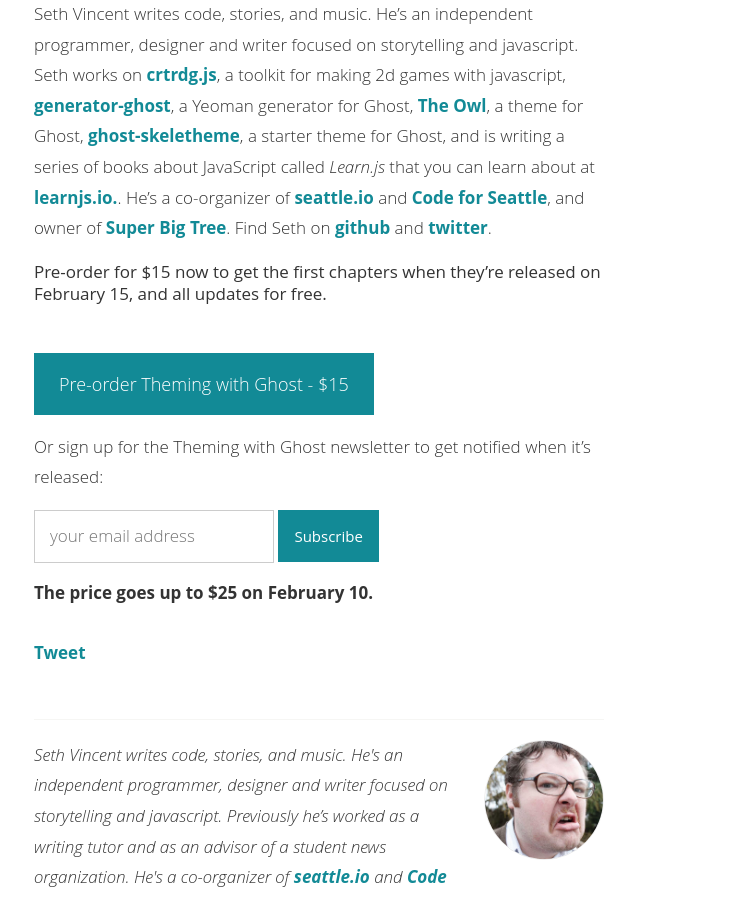
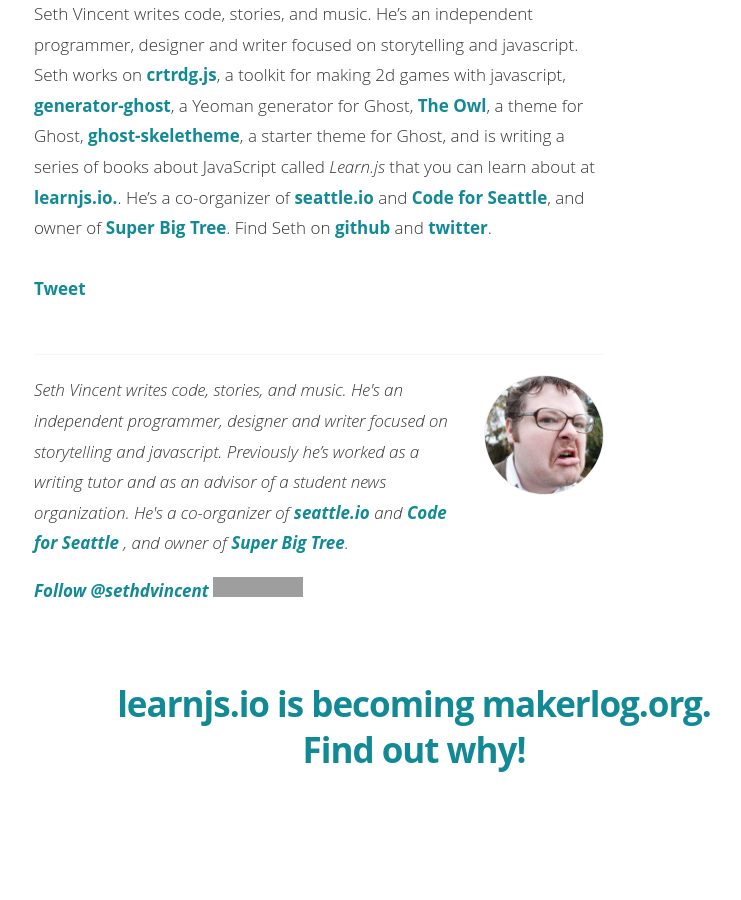
Before and after one commit to learn-js/learn-js.github.com, a Jekyll site: the page built from _posts/posts/2014-01-29-announcing-theming-with-ghost.md, in a window 1280 px wide and 900 px high, scrolled down 1751 px. Shown: the whole window, without its empty margins (226-967 px from the left). Built offline with Jekyll 4.4.1, drawn with Linux system fonts in a browser that asks for light colours; Markdown is read by kramdown in place of the engine named in the settings; comment, search, counter and statistics services are not loaded; grey boxes are pictures that could not be loaded.

Commit message:
Update 2014-01-29-announcing-theming-with-ghost.md

```diff
--- a/_posts/posts/2014-01-29-announcing-theming-with-ghost.md
+++ b/_posts/posts/2014-01-29-announcing-theming-with-ghost.md
@@ -42,30 +42,3 @@
 ## About the author
 
 Seth Vincent writes code, stories, and music. He's an independent programmer, designer and writer focused on storytelling and javascript. Seth works on [crtrdg.js](http://crtrdg.com), a toolkit for making 2d games with javascript, [generator-ghost](http://github.com/sethvincent/generator-ghost), a Yeoman generator for Ghost, [The Owl](http://superbigtree.com/themes/the-owl), a theme for Ghost, [ghost-skeletheme](http://github.com/sethvincent/ghost-skeletheme), a starter theme for Ghost, and is writing a series of books about JavaScript called _Learn.js_ that you can learn about at [learnjs.io.](http://learnjs.io/books/dev-envs). He's a co-organizer of [seattle.io](http://seattle.io) and [Code for Seattle](http://codeforseattle.org), and owner of [Super Big Tree](http://superbigtree.com). Find Seth on [github](http://github.com/sethvincent) and [twitter](http://twitter.com/sethdvincent).
-
-#### Pre-order for $15 now to get the first chapters when they're released on February 15, and all updates for free.
-<br>
-<p>
-<a href="https://gumroad.com/l/theming-with-ghost" class="button buy" target="blank">Pre-order Theming with Ghost - $15</a>
-</p>
-
-Or sign up for the Theming with Ghost newsletter to get notified when it's released:
-
-<!-- Begin MailChimp Signup Form -->
-<div id="mc_embed_signup">
-<form action="http://learnjs.us5.list-manage.com/subscribe/post?u=b5b4f7fda673e887e9380b619&amp;id=97a11664bf" method="post" id="mc-embedded-subscribe-form" name="mc-embedded-subscribe-form" class="validate" target="_blank" novalidate>
-<div class="mc-field-group">
-<input type="email" value="" name="EMAIL" class="required email" id="mce-EMAIL" placeholder="your email address">
-<input type="submit" value="Subscribe" name="subscribe" id="mc-embedded-subscribe" class="button">
-</div>
-<div id="mce-responses" class="clear">
-<div class="response" id="mce-error-response" style="display:none"></div>
-<div class="response" id="mce-success-response" style="display:none"></div>
-</div>    <!-- real people should not fill this in and expect good things - do not remove this or risk form bot signups-->
-<div style="position: absolute; left: -5000px;"><input type="text" name="b_b5b4f7fda673e887e9380b619_97a11664bf" value=""></div>
-</form>
-</div>
-
-<!--End mc_embed_signup-->
-
-**The price goes up to $25 on February 10.**
```
